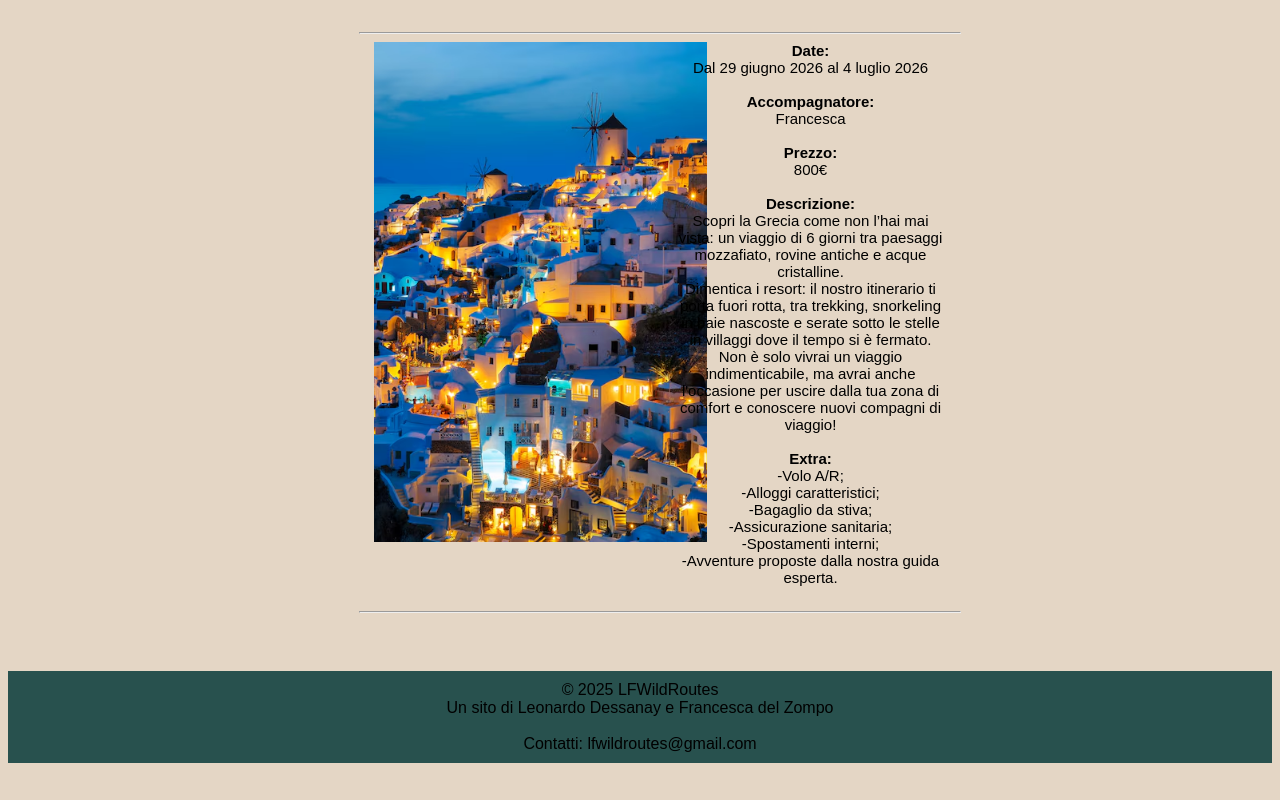
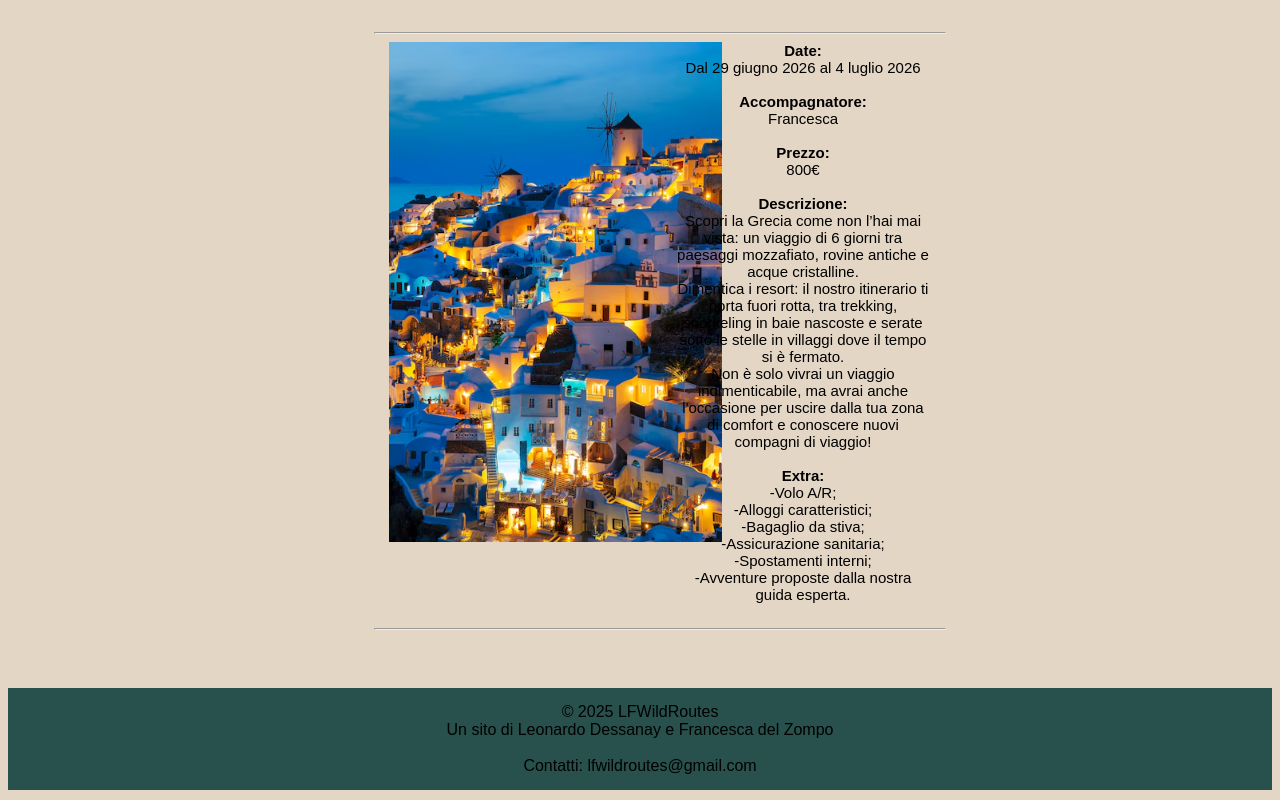
Before and after one commit to Leod55/L-f-Wild-Routes, a Vue app in the folder LFWildRoutes/: page / in a window 1280 px wide. Shown: the part 661-1461 px from the top of the page. Before the commit the page ends 1434 px from the top, so only its background shows below. Built offline with nearby package versions, Linux system fonts and the light colour scheme.

Commit message:
Rimesso padding a tutte le classi col e corretto quello del footer aggiungenndo un div con un id

```diff
--- a/LFWildRoutes/src/assets/main.css
+++ b/LFWildRoutes/src/assets/main.css
@@ -3,8 +3,6 @@
 * {
   box-sizing: border-box;
 }
-
-/*Metto il padding solo delle colonne 3 e 6 perche compongono le 3 sezioni, mentre negli elementi da 12 cosi riesco a gestire tutto normalmente*/
 
 .col-1 {
   width: 8.33%;
@@ -23,7 +21,6 @@
 }
 .col-6 {
   width: 50%;
-  padding: 0 15px;
 }
 .col-7 {
   width: 58.33%;
@@ -33,7 +30,6 @@
 }
 .col-9 {
   width: 75%;
-  padding: 0 15px;
 }
 .col-10 {
   width: 83.33%;
@@ -47,11 +43,13 @@
 
 [class*="col-"] {
   float: left;
+  padding: 0 15px;
 }
 
 @media only screen and (min-width: 768px) {
   [class*="col-"] {
     float: left;
+    padding: 0 15px;
   }
 }
 
@@ -98,6 +96,7 @@ aside {
   position: relative;
   border-radius: 20px;
   margin: 20px 0;
+
   height: auto;
 }
 
--- a/LFWildRoutes/src/components/Footer.vue
+++ b/LFWildRoutes/src/components/Footer.vue
@@ -2,11 +2,17 @@
 
 <template>
   <footer class="col-12 row">
-    © 2025 LFWildRoutes <br />
-    Un sito di Leonardo Dessanay e Francesca del Zompo <br />
-    <br />
-    Contatti: lfwildroutes@gmail.com
+    <div id="footer_div">
+      © 2025 LFWildRoutes <br />
+      Un sito di Leonardo Dessanay e Francesca del Zompo <br />
+      <br />
+      Contatti: lfwildroutes@gmail.com
+    </div>
   </footer>
 </template>
 
-<style></style>
+<style>
+#footer_div {
+  padding: 15px;
+}
+</style>
```
